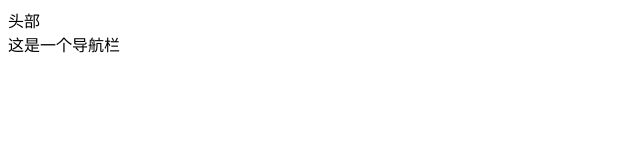
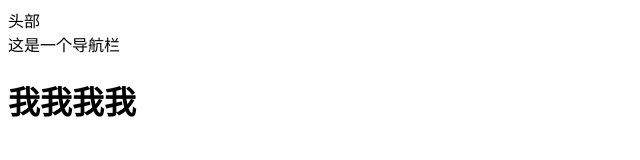
Before and after one commit to lcoisini/mime-store, a plain HTML site: page index.html in a window 1280 px wide. Shown: the whole page, without its empty margins (0-640 px from the left). Drawn offline with Linux system fonts and the light colour scheme.

Commit message:
first add

```diff
--- a/index.html
+++ b/index.html
@@ -11,6 +11,7 @@
 <body>
     <header>头部</header>
     <nav>这是一个导航栏</nav>
+    <h1>我我我我</h1>
 </body>
 
 </html>
```
